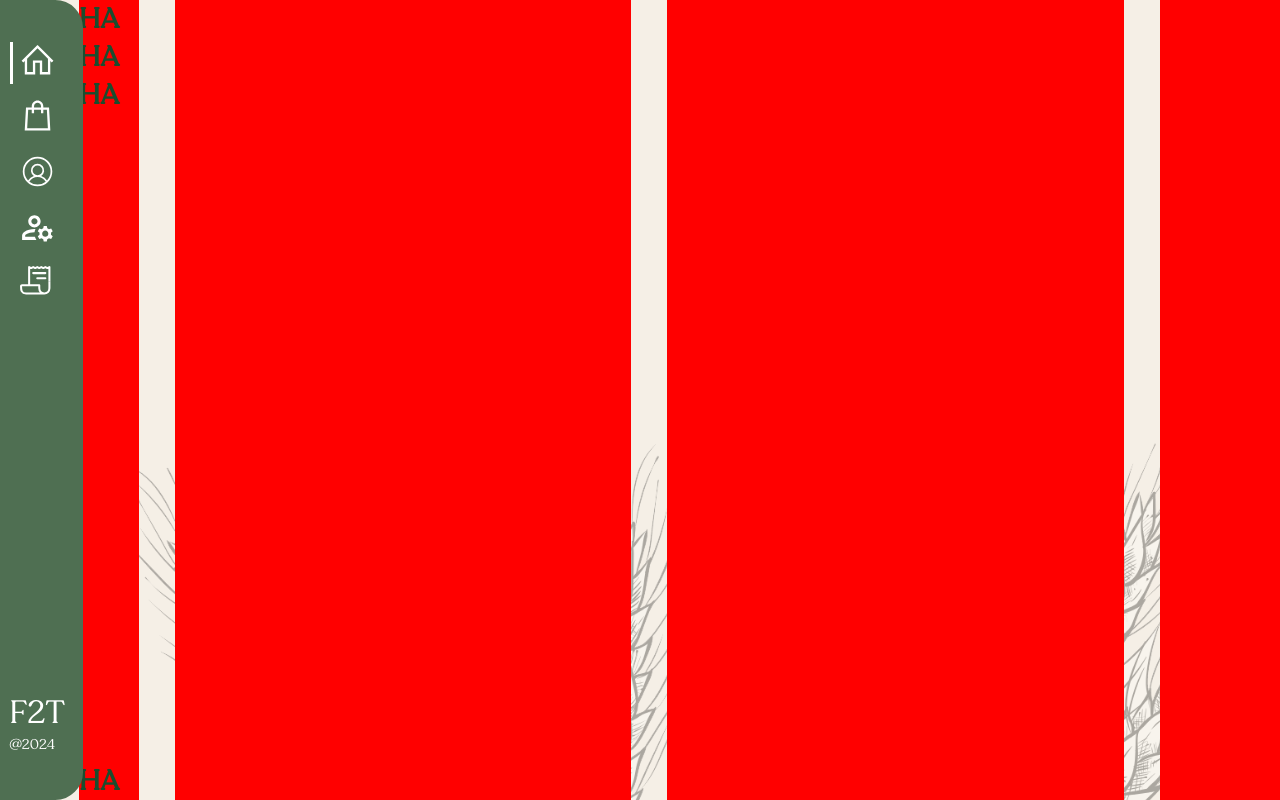
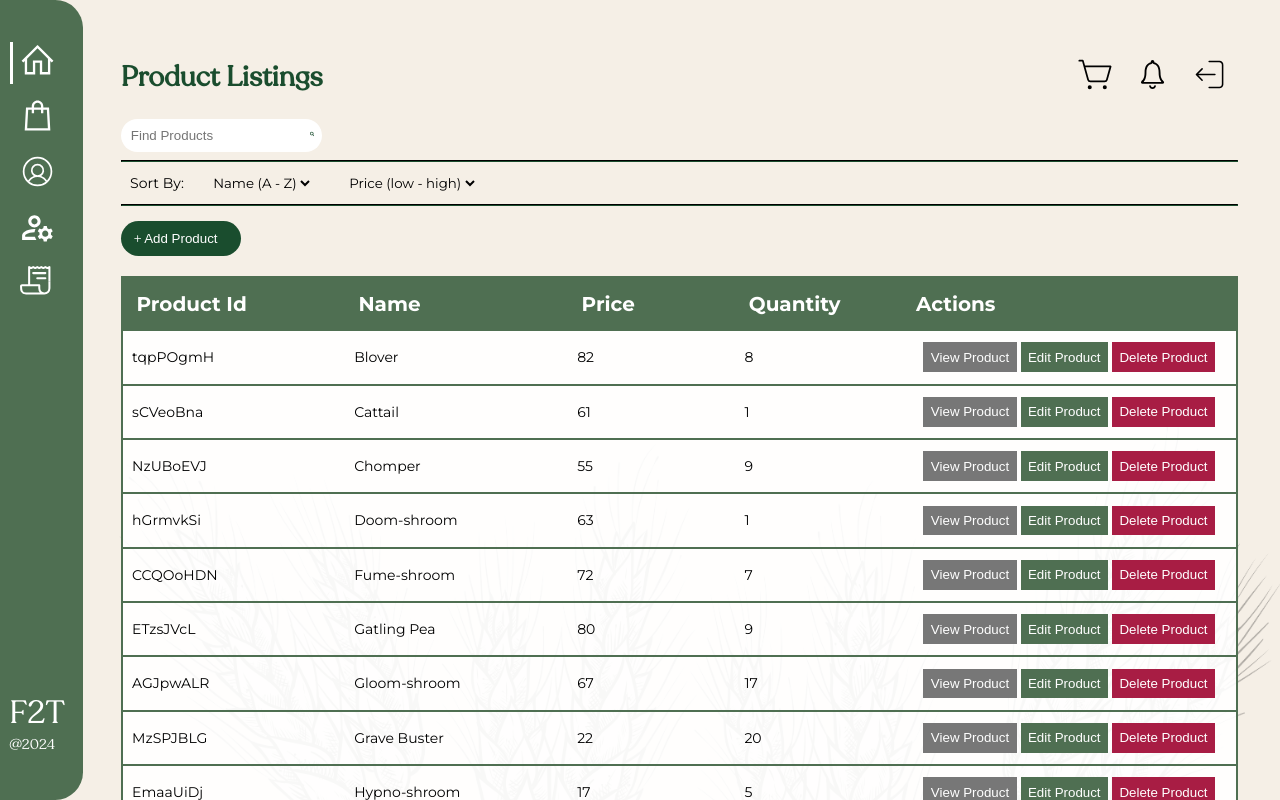
Before and after one commit to JomarMonrealUPLB/Farm-to-Table, a React (Create React App) app in the folder client/: page /product-listings in a window 1280 px wide. Shown: the top 800 px of the page. Built offline with nearby package versions, Linux system fonts and the light colour scheme.

Commit message:
feat: product listings page added

```diff
--- a/client/src/App.js
+++ b/client/src/App.js
@@ -11,6 +11,7 @@
 import Messenger from "./pages/Messenger";
 import CartPage from "./pages/CartPage";
 import OrderFulfillment from "./pages/OrderFulfillment";
+import ProductListingsPage from "./pages/ProductListingsPage";
 
 const App  =() =>{
   return (
@@ -28,6 +29,7 @@
               <Route path="/cart" element={<CartPage/>} />
               <Route path="/account-management" element={<AccountManagement/>} />
               <Route path="/order-fulfillment" element={<OrderFulfillment/>} />
+              <Route path="/product-listings" element={<ProductListingsPage/>} />
               <Route path="*" element={<Messenger/>} />
           </Routes>
           <img className="page_background_decor" src={background}/>
--- /dev/null
+++ b/client/src/pages/ProductListingsPage.css
@@ -0,0 +1,26 @@
+.product_listings-dropdowns{
+    display: flex;
+    align-items: center;
+}
+
+span{
+    padding: 5px 1ch;
+}
+
+.link-wrapper{
+    width:13ch;
+    margin-top: 15px;
+    margin-bottom: -10px;
+}
+
+.add-product-link-button{
+    width: 100%;
+    padding: 10px;
+    border-radius: 30px;
+    display: flex;
+    align-items: center;
+}
+
+.add-product-link-button:hover{
+    background-color: var(--primary-green-dark-hover);
+}
--- /dev/null
+++ b/client/src/pages/ProductListingsPage.js
@@ -0,0 +1,110 @@
+import React, {useState, useEffect} from 'react'
+import Header from '../components/Header'
+import SearchBox from '../components/SearchBox'
+import DropDown1 from '../components/DropDown1'
+import { sortBy } from '../utils/sortBy'
+import { products } from '../assets/dummy_data/products'
+import findEntries from '../utils/findEntries'
+import DataTable from '../components/DataTable'
+import { Link } from 'react-router-dom'
+import { IoIosAdd } from "react-icons/io";
+import './ProductListingsPage.css'
+
+const ProductListingsPage = () => {
+    const [productList, setproductList] = useState(products)
+    const [originalSerializedProductList, setOriginalSerializedProductList] = useState([])
+    const [serializedProductList, setserializedProductList] = useState([])
+
+    const filterOptions = [
+        {name: 'None', value: 'none'},
+        {name: 'Fruits', value: 'fruits'},
+        {name: 'Vegetables', value: 'vegetables'},
+        {name: 'Herbs', value: 'herbs'},
+        {name: 'Poultry', value: 'poultry'}
+    ]
+
+    const sortOptionsName = [
+        {name: 'Name (A - Z)', value: 'a-z'},
+        {name: 'Name (Z - A)', value: 'z-a'}
+    ]
+
+    const sortOptionsPrice = [
+        {name: 'Price (low - high)', value: 'low-high'},
+        {name: 'Price (high - low)', value: 'high-low'}
+    ]
+
+    const heads = [
+        {label: "Product Id", width: "20%"},
+        {label: "Name", width: "20%"},
+        {label: "Price", width: "15%"},
+        {label: "Quantity", width: "15%"},
+        {label: "Actions"}
+    ]
+
+    useEffect(() => {
+        const serializedData = []
+        productList.forEach(product => {
+            serializedData.push(
+                {
+                    product_id: product.id,
+                    name: product.name,
+                    price: product.price,
+                    quantity: product.quantity,
+                    actions: [
+                        {
+                            label:"View Product",
+                            buttonStyle: {backgroundColor : "#777777", hoverColor: "#444444"} ,
+                            callback: ()=>{}
+                        },
+                        {
+                            label: "Edit Product",
+                            buttonStyle: {backgroundColor : "var(--primary-green)", hoverColor: "var(--primary-green-hover)"},
+                            callback: ()=>{}
+                        },
+                        {
+                            label: "Delete Product",
+                            buttonStyle: {backgroundColor : "var(--secondary-red)", hoverColor: "var(--secondary-red-hover)"},
+                            callback: ()=>{}
+                        }
+                    ]
+                }
+            )
+        })
+        setOriginalSerializedProductList(sortBy(serializedData,"name",true))
+        setserializedProductList(sortBy(serializedData,"name",true))
+    }, [])
+
+    const sortData = (dropDownValue, key) => {
+        if(dropDownValue === "a-z" || dropDownValue === "low-high"){
+            setserializedProductList(sortBy(originalSerializedProductList,key,true))
+        }
+        else{
+            setserializedProductList(sortBy(originalSerializedProductList,key,false))
+        }
+    }
+
+    return(
+        <div className='product_listings page'>
+            <Header headerTitle={"Product Listings"}/>
+            <SearchBox placeholder={'Find Products'} onChange={(e)=>setserializedProductList(findEntries(originalSerializedProductList, e.target.value))}/>
+            <hr/>
+            <div className='product_listings-dropdowns'>
+                <span>Sort By: </span>
+                <DropDown1 name="alphabetical_dropdown" options={sortOptionsName} onChange={(e)=>{sortData(e.target.value, "name")}}/>
+                <DropDown1 name="price_dropdown" options={sortOptionsPrice} onChange={(e)=>{sortData(e.target.value, "price")}}/>
+            </div>
+            <hr/>
+            <div className='link-wrapper'>
+                <Link to={'/add-product'} className='add-product-link'>
+                    <button className='add-product-link-button'>
+                        <IoIosAdd/>
+                        Add Product
+                    </button>
+                </Link>
+            </div>
+            <DataTable data={serializedProductList} heads={heads}/>
+        </div>
+    )
+}
+
+export default ProductListingsPage
```
